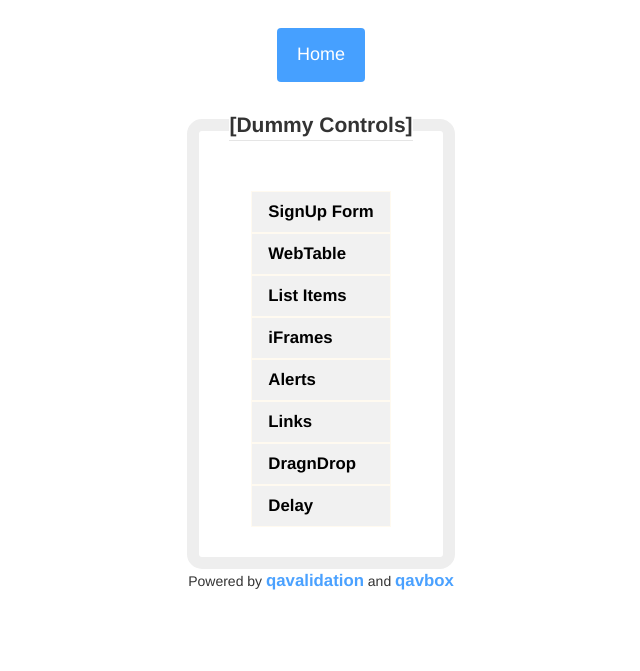
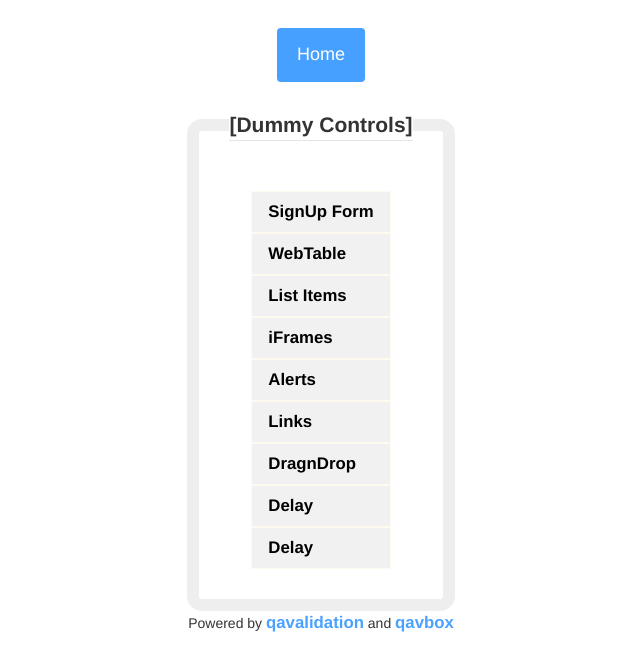
Before and after one commit to qavbox/demo, a Jekyll site: the page built from index.html, in a window 1280 px wide. Shown: the top 671 px of the page, without its empty margins (319-959 px from the left). Built offline with Jekyll 4.4.1, drawn with Linux system fonts in a browser that asks for light colours.

Commit message:
Update index.html

```diff
--- a/index.html
+++ b/index.html
@@ -14,4 +14,5 @@ title: QAVBOX Demo
   <li><b><a href="/demo/links">Links</a></b></li>
   <li><b><a href="/demo/dragndrop">DragnDrop</a></b></li>
   <li><b><a href="/demo/delay">Delay</a></b></li>
+   <li><b><a href="/demo/shadowdom">Delay</a></b></li>
 </ul>
```
